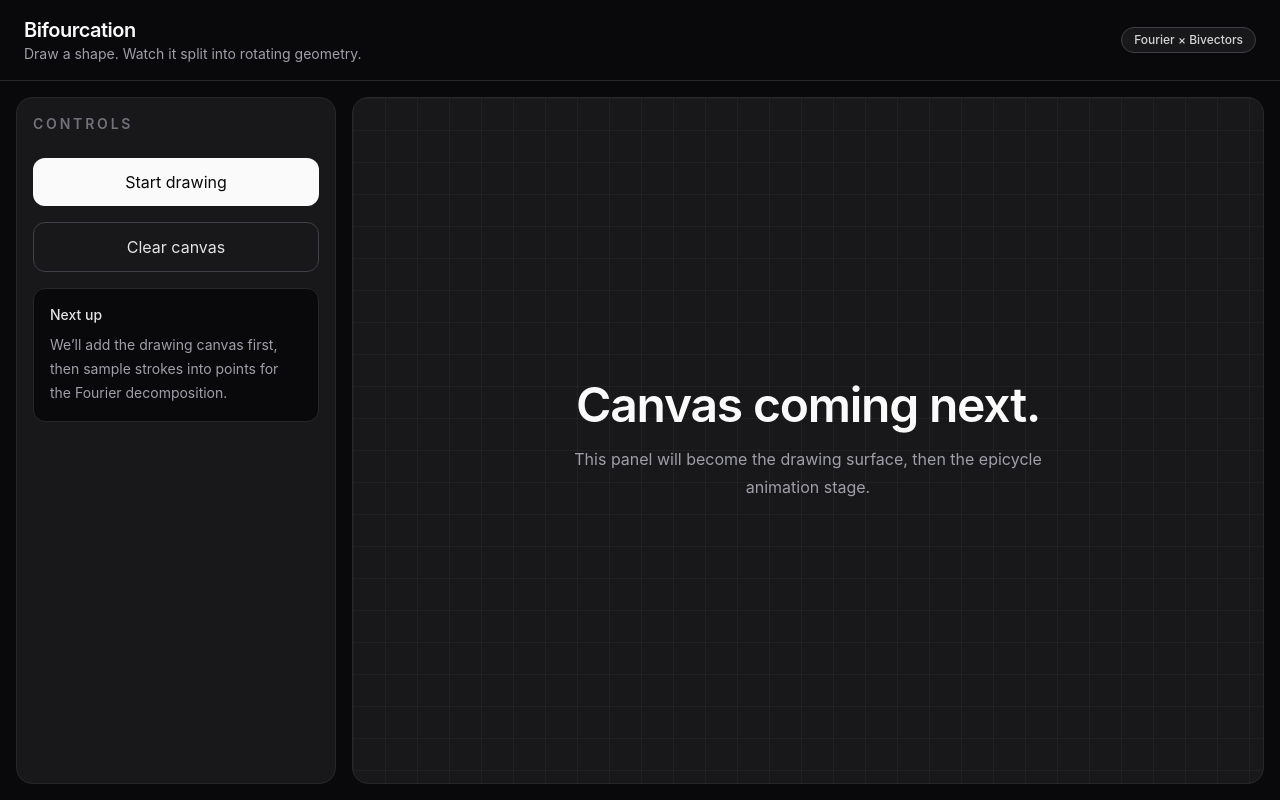
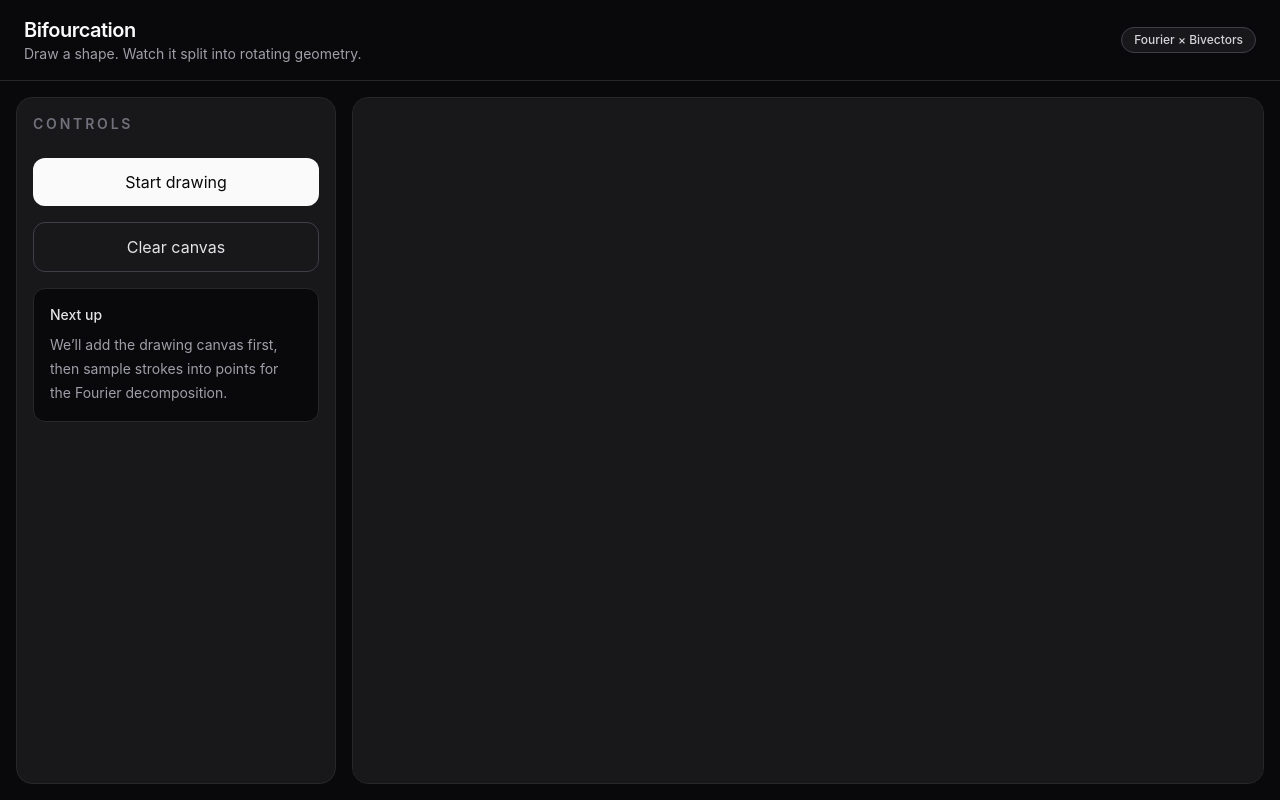
Before and after one commit to MSulSal/bifourcation, a React (Vite) app: page / in a window 1280 px wide. Built offline with nearby package versions, Linux system fonts and the light colour scheme.

Commit message:
Add blank drawing canvas

```diff
--- a/src/App.tsx
+++ b/src/App.tsx
@@ -1,3 +1,5 @@
+import { DrawingCanvas } from "./components/DrawingCanvas";
+
 function App() {
 	return (
 		<main className="flex h-screen w-screen overflow-hidden bg-zinc-950 text-zinc-50">
@@ -46,19 +48,7 @@ function App() {
 					</aside>
 
 					<section className="relative min-h-0 overflow-hidden rounded-2xl border border-zinc-800 bg-zinc-900">
-						<div className="absolute inset-0 bg-[linear-gradient(rgba(255,255,255,0.035)_1px,transparent_1px),linear-gradient(90deg,rgba(255,255,255,0.035)_1px,transparent_1px)] bg-[size:32px_32px]" />
-
-						<div className="relative flex h-full items-center justify-center">
-							<div className="max-w-lg text-center">
-								<p className="text-5xl font-semibold tracking-tight text-zinc-50">
-									Canvas coming next.
-								</p>
-								<p className="mt-4 text-base leading-7 text-zinc-400">
-									This panel will become the drawing surface,
-									then the epicycle animation stage.
-								</p>
-							</div>
-						</div>
+						<DrawingCanvas />
 					</section>
 				</div>
 			</section>
--- /dev/null
+++ b/src/components/DrawingCanvas.tsx
@@ -0,0 +1,23 @@
+import { useEffect, useRef } from "react";
+
+export function DrawingCanvas() {
+	const canvasRef = useRef<HTMLCanvasElement | null>(null);
+
+	useEffect(() => {
+		const canvas = canvasRef.current;
+		if (!canvas) return;
+
+		const rect = canvas.getBoundingClientRect();
+
+		canvas.width = rect.width;
+		canvas.height = rect.height;
+
+		const ctx = canvas.getContext("2d");
+		if (!ctx) return;
+
+		ctx.fillStyle = "#18181b";
+		ctx.fillRect(0, 0, canvas.width, canvas.height);
+	}, []);
+
+	return <canvas ref={canvasRef} className="h-full w-full touch-none" />;
+}
--- /dev/null
+++ b/src/types/geometry.ts
@@ -0,0 +1,4 @@
+export type Point = {
+	x: number;
+	y: number;
+};
```
Also changed, not shown: 1 other file (tests, documents, lock files or other folders).
